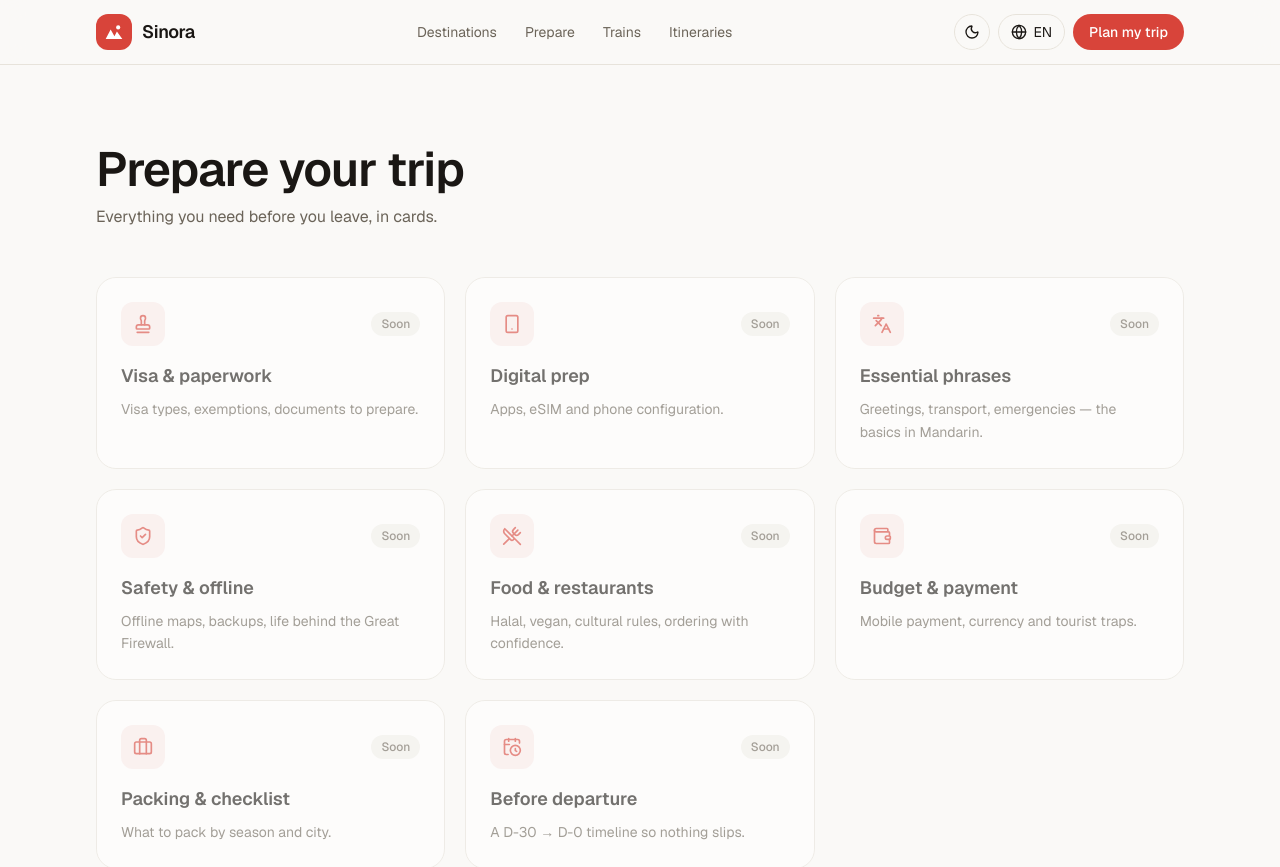
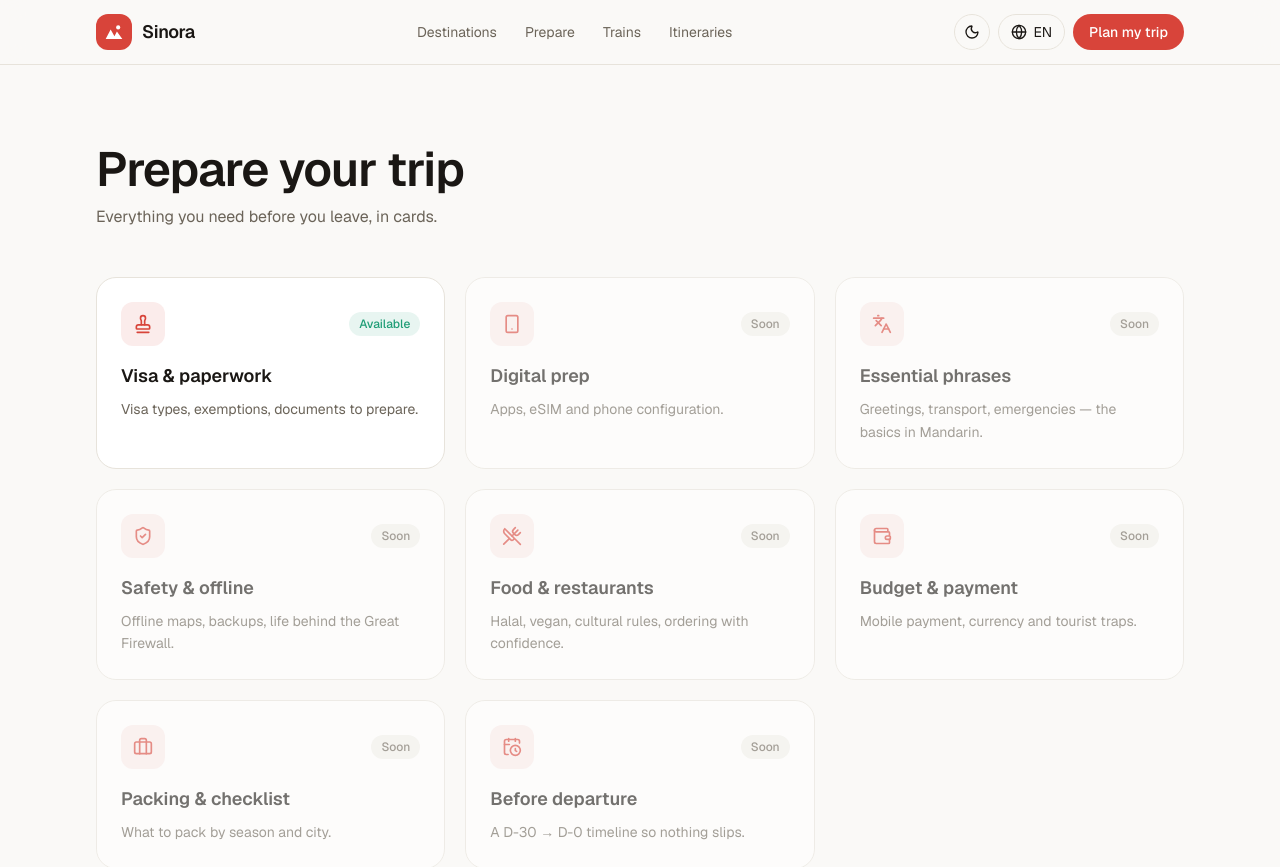
Before and after one commit to ramyozi/sinora, a Next.js app: page /en/preparer in a window 1280 px wide. Shown: the top 867 px of the page. Built offline with nearby package versions, Linux system fonts and the light colour scheme.

Commit message:
activation du module visa dans le registre

```diff
--- a/src/data/pretrip/modules.ts
+++ b/src/data/pretrip/modules.ts
@@ -29,7 +29,7 @@ export interface PretripModule {
 }
 
 export const pretripModules: PretripModule[] = [
-  { slug: "visa", icon: "stamp", available: false },
+  { slug: "visa", icon: "stamp", available: true },
   { slug: "apps", icon: "smartphone", available: false },
   { slug: "phrases", icon: "languages", available: false },
   { slug: "securite", icon: "shield-check", available: false },
```
